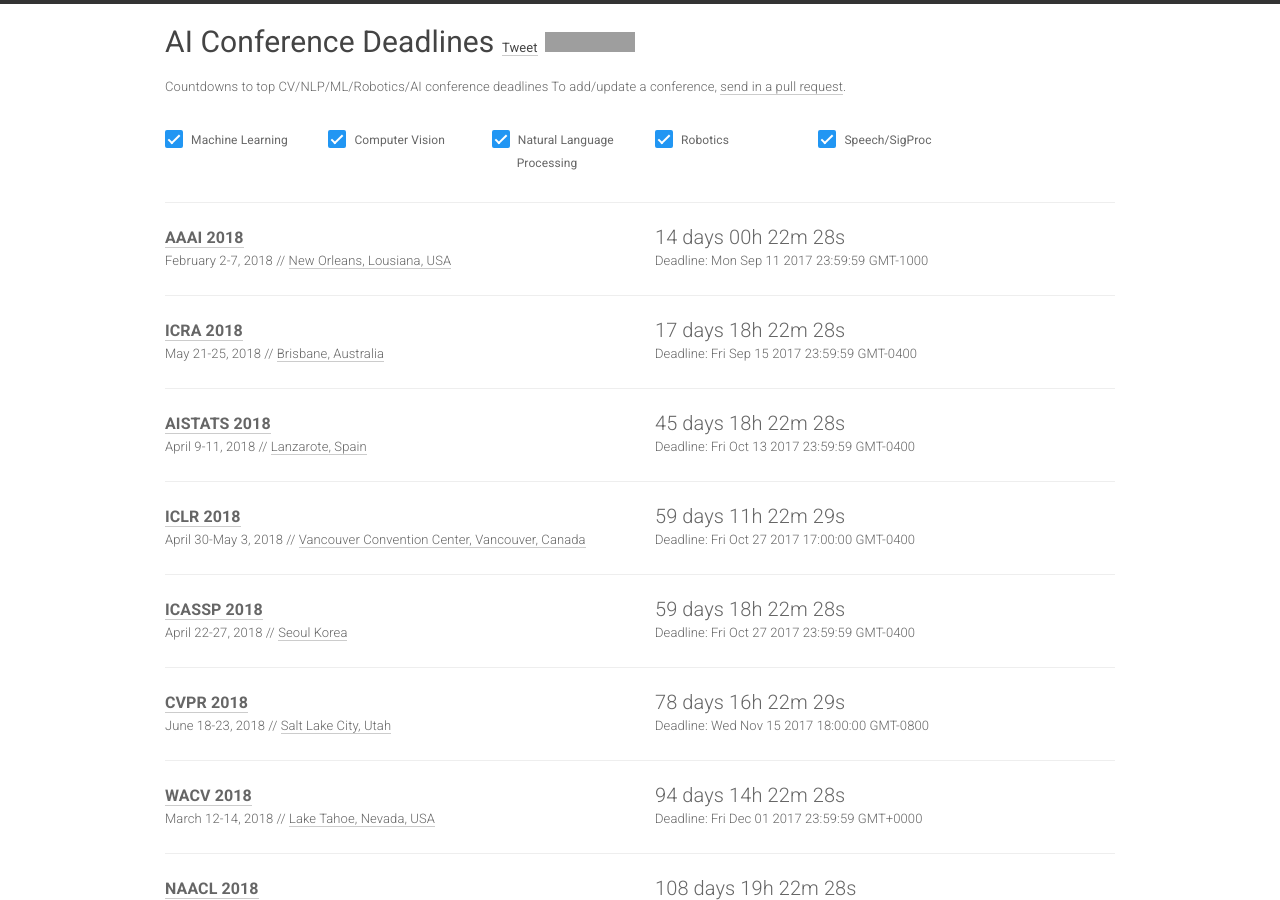
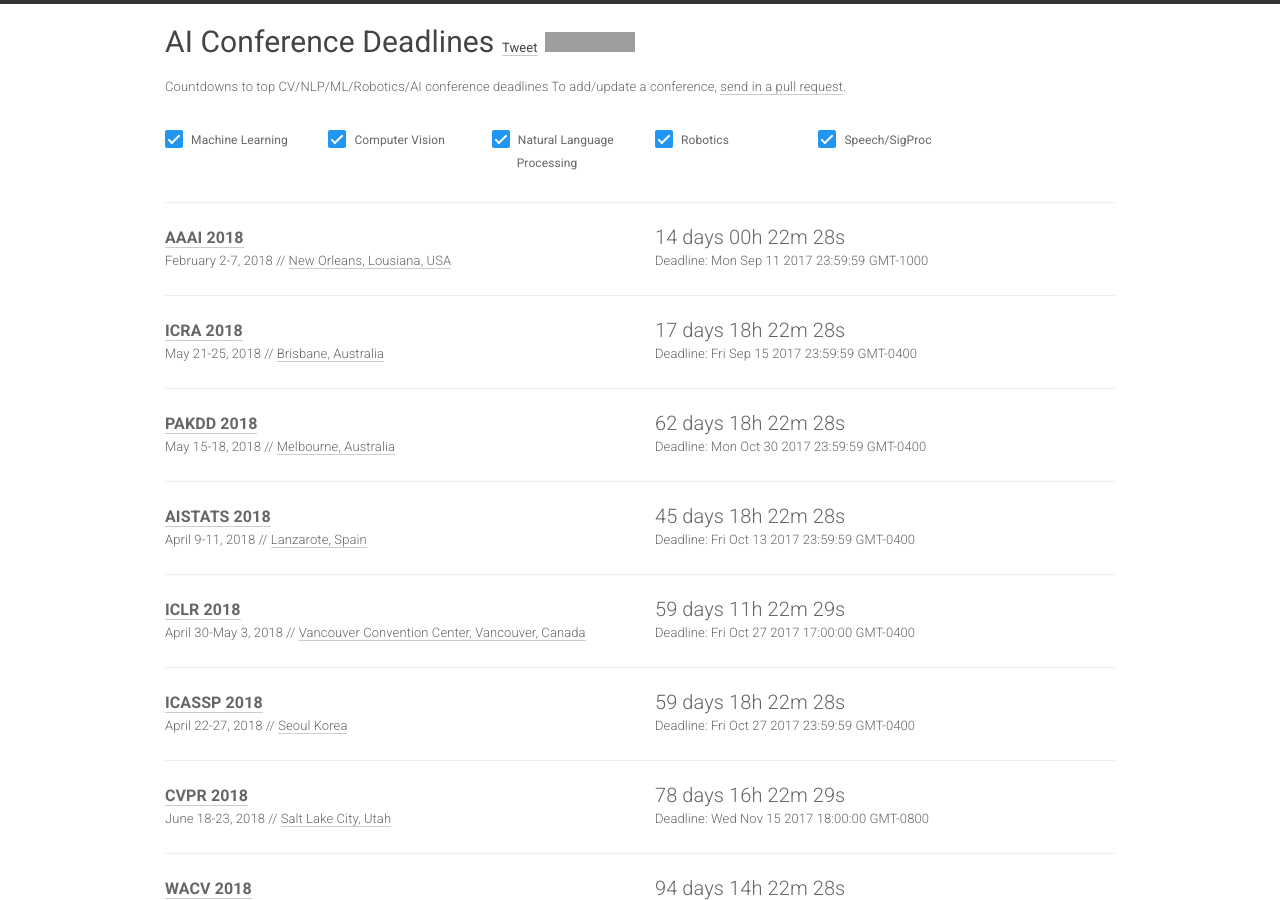
Before and after one commit to paperswithcode/ai-deadlines, a Jekyll site: the page built from index.html, in a window 1280 px wide and 900 px high. Built offline with Jekyll 4.4.1, drawn with Linux system fonts in a browser that asks for light colours; nearby versions of some CDN libraries; comment, search, counter and statistics services are not loaded; grey boxes are pictures that could not be loaded.

Commit message:
Added PAKDD 2018 conference

```diff
--- a/_data/conferences.yml
+++ b/_data/conferences.yml
@@ -18,6 +18,15 @@
   date: May 21-25, 2018
   place: Brisbane, Australia
   sub: RO
+
+- name: PAKDD
+  year: 2018
+  id: pakdd18
+  link: http://prada-research.net/pakdd18/
+  deadline: "2017-10-30 23:59:59"
+  date: May 15-18, 2018
+  place: Melbourne, Australia
+  sub: ML
 
 - name: AISTATS
   year: 2018
```
